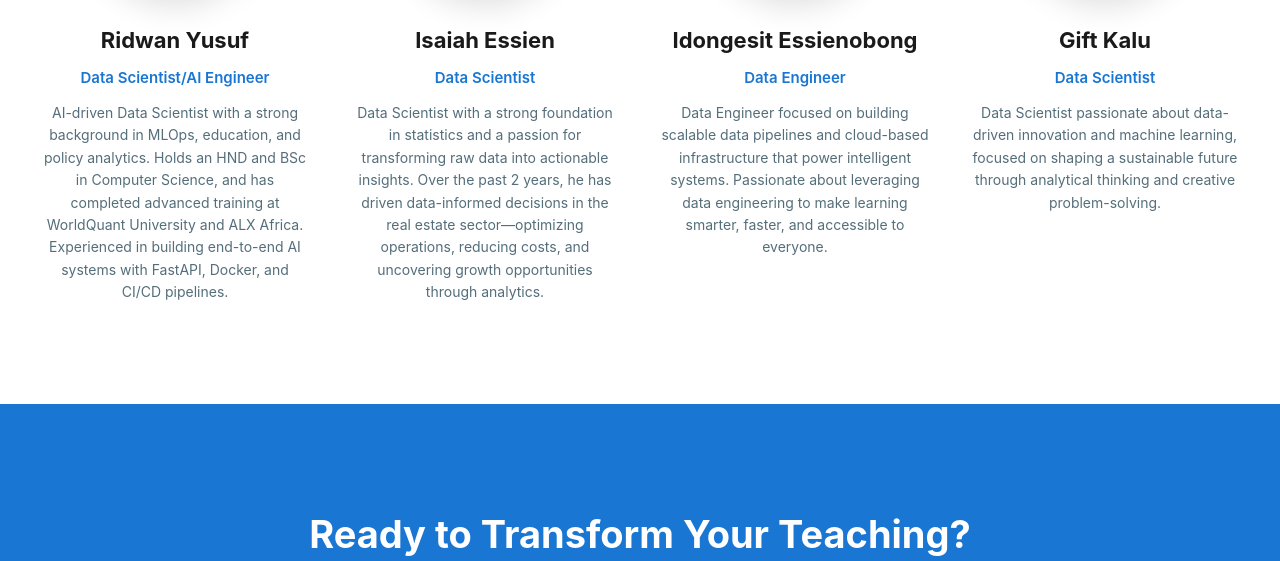
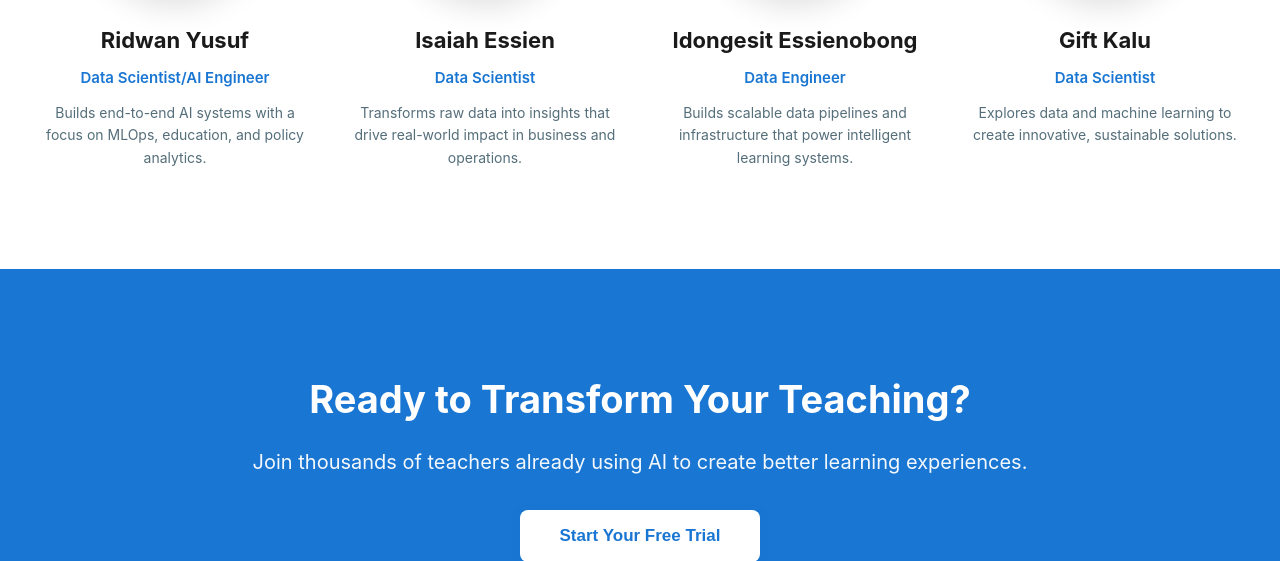
Before and after one commit to GentRoyal/datathon, a FastAPI app: page / in a window 1280 px wide. Shown: the part 2273-2834 px from the top of the page. Run offline with FastAPI, Linux system fonts and the light colour scheme; some libraries are stand-ins or nearby versions.

Commit message:
Updated team member bios for conciseness and clarity.

```diff
--- a/templates/landing.html
+++ b/templates/landing.html
@@ -747,7 +747,7 @@
                     </div>
                     <h3>Ridwan Yusuf</h3>
                     <p class="member-role">Data Scientist/AI Engineer</p>
-                    <p class="member-bio">AI-driven Data Scientist with a strong background in MLOps, education, and policy analytics. Holds an HND and BSc in Computer Science, and has completed advanced training at WorldQuant University and ALX Africa. Experienced in building end-to-end AI systems with FastAPI, Docker, and CI/CD pipelines.</p>
+                    <p class="member-bio">Builds end-to-end AI systems with a focus on MLOps, education, and policy analytics.</p>
 
                 </div>
                 <div class="team-member">
@@ -756,8 +756,7 @@
                     </div>
                     <h3>Isaiah Essien</h3>
                     <p class="member-role">Data Scientist</p>
-                    <p class="member-bio">Data Scientist with a strong foundation in statistics and a passion for transforming raw data into actionable insights. Over the past 2 years, he has driven data-informed decisions in the real estate sector—optimizing operations, reducing costs, and uncovering growth opportunities through analytics.</p>
-
+                    <p class="member-bio">Transforms raw data into insights that drive real-world impact in business and operations.</p>
                 </div>
                 <div class="team-member">
                     <div class="member-photo" style="background: linear-gradient(135deg, #4facfe 0%, #00f2fe 100%);">
@@ -765,7 +764,7 @@
                     </div>
                     <h3>Idongesit Essienobong</h3>
                     <p class="member-role">Data Engineer</p>
-                    <p class="member-bio">Data Engineer focused on building scalable data pipelines and cloud-based infrastructure that power intelligent systems. Passionate about leveraging data engineering to make learning smarter, faster, and accessible to everyone.</p>
+                    <p class="member-bio">Builds scalable data pipelines and infrastructure that power intelligent learning systems.</p>
                 </div>
                 <div class="team-member">
                     <div class="member-photo" style="background: linear-gradient(135deg, #43e97b 0%, #38f9d7 100%);">
@@ -773,7 +772,7 @@
                     </div>
                     <h3>Gift Kalu</h3>
                     <p class="member-role">Data Scientist</p>
-                    <p class="member-bio">Data Scientist passionate about data-driven innovation and machine learning, focused on shaping a sustainable future through analytical thinking and creative problem-solving.</p>
+                    <p class="member-bio">Explores data and machine learning to create innovative, sustainable solutions.</p>
                 </div>
             </div>
         </div>
```
